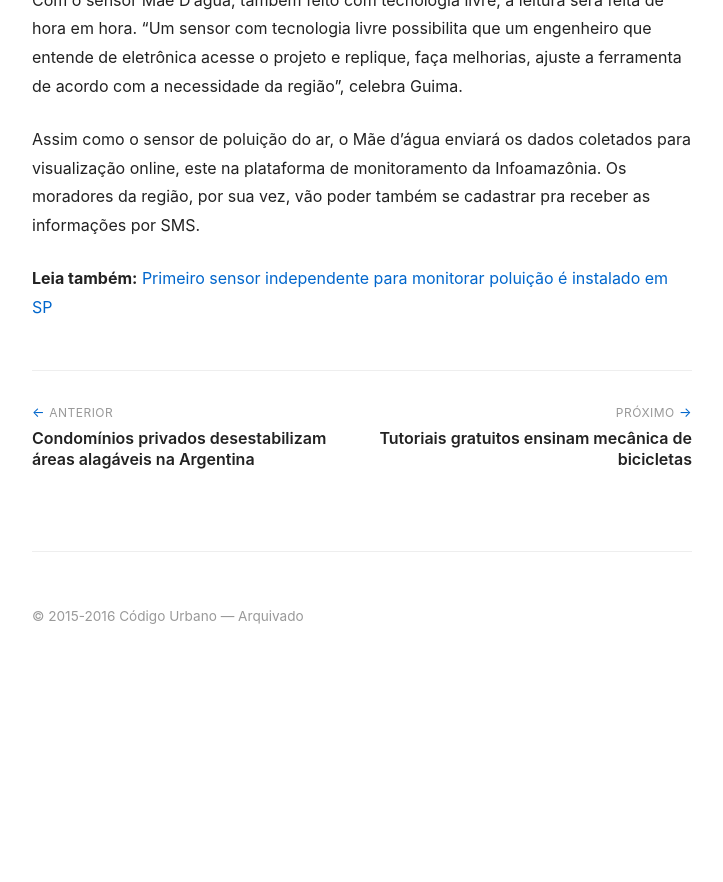
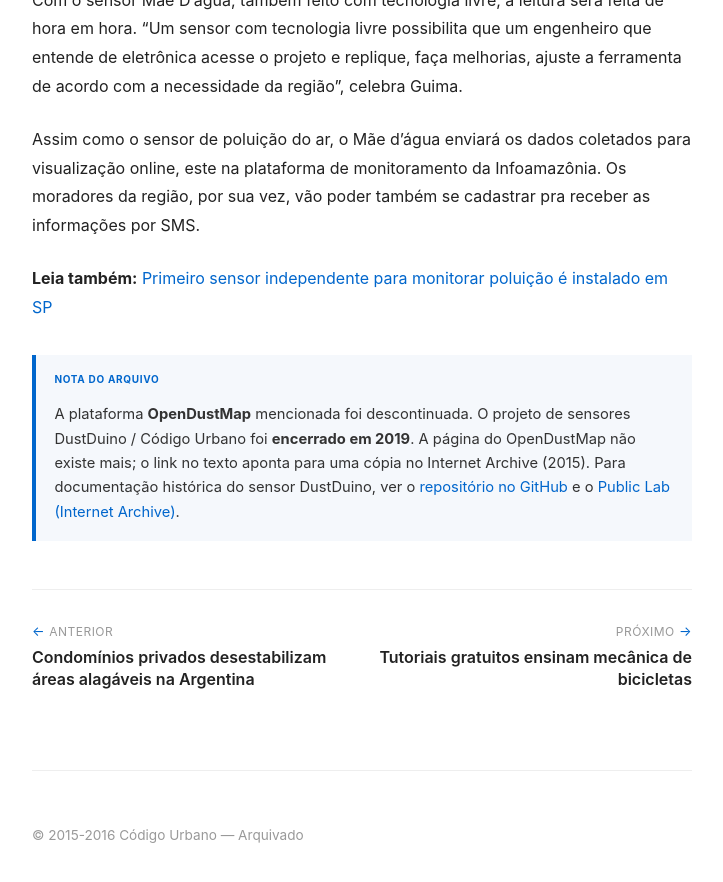
Before and after one commit to codigourbano/website, a Jekyll site: the page built from _posts/2015-07-17-sensor-feito-com-tecnologia-livre-pretende-medir-poluicao-do-ar-em-regioes-criticas.md, in a window 1280 px wide and 900 px high, scrolled down 3053 px. Shown: the top 882 px of the window, without its empty margins (278-1001 px from the left). Built offline with Jekyll 4.4.1, drawn with Linux system fonts in a browser that asks for light colours; before the commit the page ends 3734 px from its top, so only the background shows below that.

Commit message:
Add archive note: OpenDustMap discontinued, project ended 2019
Clarifies that the OpenDustMap platform and DustDuino/Código Urbano
sensor network project are no longer active. Link points to Internet
Archive copy of the original page.

```diff
--- a/_posts/2015-07-17-sensor-feito-com-tecnologia-livre-pretende-medir-poluicao-do-ar-em-regioes-criticas.md
+++ b/_posts/2015-07-17-sensor-feito-com-tecnologia-livre-pretende-medir-poluicao-do-ar-em-regioes-criticas.md
@@ -66,3 +66,8 @@ Com o sensor Mãe D'água, também feito com tecnologia livre, a leitura será f
 Assim como o sensor de poluição do ar, o Mãe d'água enviará os dados coletados para visualização online, este na plataforma de monitoramento da Infoamazônia. Os moradores da região, por sua vez, vão poder também se cadastrar pra receber as informações por SMS.
 
 **Leia também:** [Primeiro sensor independente para monitorar poluição é instalado em SP]({% post_url 2015-03-26-primeiro-sensor-independente-para-monitorar-poluicao-e-instalado-em-sp %})
+
+<aside class="editors-note editors-note--footer" role="note">
+<p class="editors-note-kicker">Nota do arquivo</p>
+<p>A plataforma <strong>OpenDustMap</strong> mencionada foi descontinuada. O projeto de sensores DustDuino / Código Urbano foi <strong>encerrado em 2019</strong>. A página do OpenDustMap não existe mais; o link no texto aponta para uma cópia no Internet Archive (2015). Para documentação histórica do sensor DustDuino, ver o <a href="https://github.com/MattSchroyer/DustDuino">repositório no GitHub</a> e o <a href="https://web.archive.org/web/20150331235310/http://publiclab.org/wiki/dustduino">Public Lab (Internet Archive)</a>.</p>
+</aside>
```
